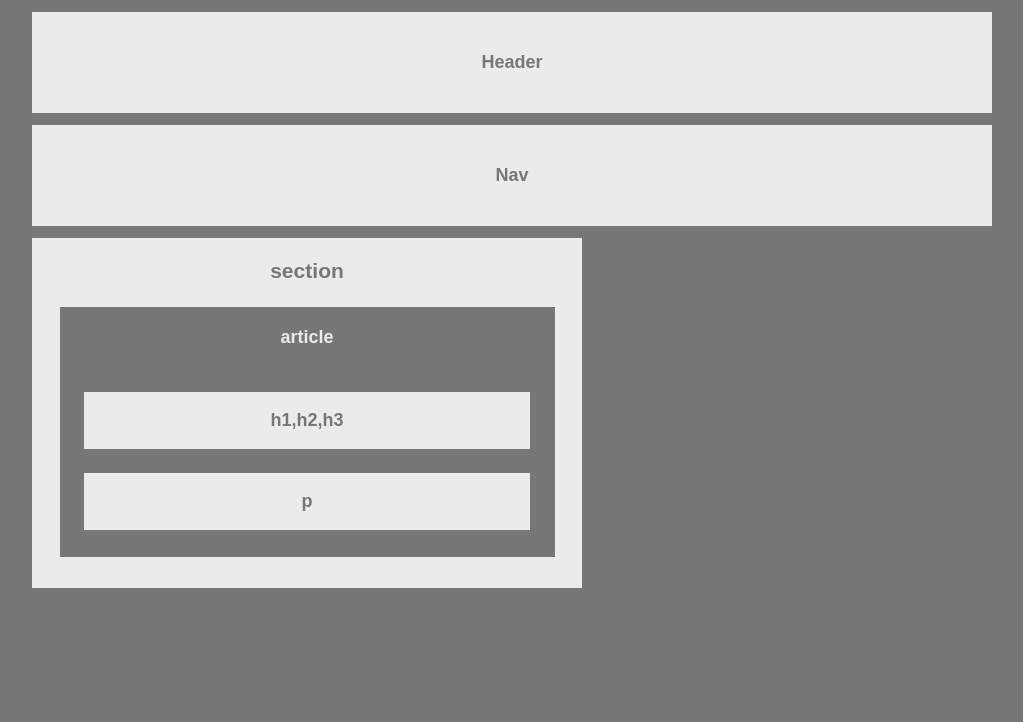
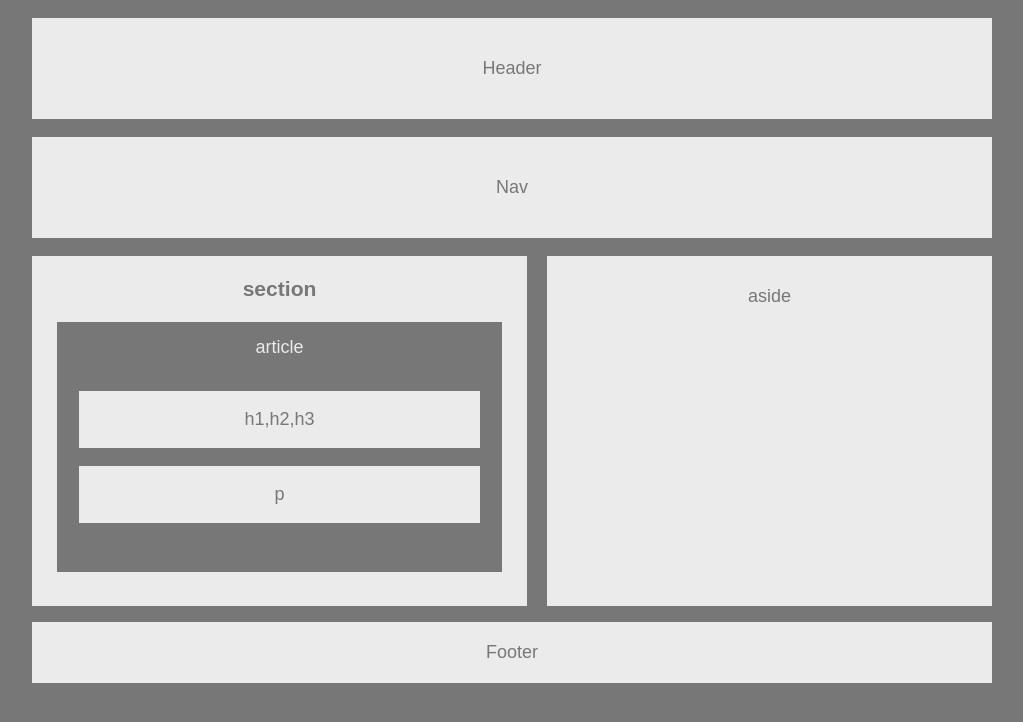
Before and after one commit to Chih-Chien-Lin/HW-Wireframe, a plain HTML site: page index.html in a window 1280 px wide. Shown: the whole page, without its empty margins (224-1247 px from the left). Drawn offline with Linux system fonts and the light colour scheme.

Commit message:
complete first version

```diff
--- a/index.html
+++ b/index.html
@@ -7,11 +7,13 @@
 <body class="body">
     <div>
         <!-- create Header -->
-        <h1 class = 'Header'>Header</h1>
+        <p class = 'header'>Header</p>
         <!-- create Nav -->
-        <h1 class = 'Nav'>Nav</h1>
+        <p class = 'nav'>Nav</p>
     </div>
-    <!-- here we start to work on Article -->
+
+    <!-- here starts to work on middle section -->
+    <div class="clearfix">
         <div class="box">
             <!-- create section -->
             <h3 class = 'Section'>section</h3>
@@ -19,15 +21,26 @@
             <!-- create box inside section -->
             <div class="innerbox">
                 <!-- create article  -->
-            <h4 class = 'article'>article</h4>
+                <p class = 'article'>article</p>
 
                 <!-- create headers -->
-            <h4 class = 'headers'>h1,h2,h3</h4>
+                <p class = 'headers'>h1,h2,h3</p>
 
                 <!-- create paragraph -->
-            <h4 class = 'p'>p</h4>
+                <p class = 'p'>p</p>
+            </div>
+        </div>
 
+        <!-- create aside -->
+        <div class='asidebox'>
+        <!-- why I cannot use <p></p> here? I dont even define aside -->
+        <aside class = 'aside'>aside</aside>
         </div>
+    </div>
+
+    <div>
+            <!-- create Footer -->
+            <p class = 'footer'>Footer</p>
     </div>
 </body>
 </html>
--- a/style.css
+++ b/style.css
@@ -8,14 +8,14 @@
     margin-right:20%;
 }
 
-.Header{
+.header{
     background-color:#ebebeb;
     font-size:18px;
     text-align: center;
     padding: 40px;
 }
 
-.Nav{
+.nav{
     background-color:#ebebeb;
     font-size: 18px;
     text-align: center;
@@ -24,8 +24,8 @@
 .box{
     background-color: #ebebeb;
     position: relative;
-    float:left;
-    width: 550px;
+    float: left;
+    width: 495px;
     height:350px;
     text-align: center;
     font-size: center;
@@ -37,13 +37,27 @@
     margin-right: 5%;
     height: 250px;
 }
+.asidebox{
+    float:left;
+    background-color:#ebebeb;
+    color: #777;
+    width: 445px;
+    height: 350px;
+    margin-left: 20px;
+    text-align: center;
+}
+.clearfix{
+    content: " ";
+    display: block;
+    clear: both;
+}
 
 .section{
     padding:5px;
 }
 
 .article{
-    padding: 20px;
+    padding: 15px;
 }
 
 .headers{
@@ -61,3 +75,16 @@
     margin-right: 5%;
     padding: 18px;
 }
+
+.aside{
+    padding: 30px;
+    font-size: 18px;
+}
+
+.footer{
+    margin-top: 40%;
+    background-color:#ebebeb;
+    font-size: 18px;
+    text-align: center;
+    padding: 20px;
+}
```
Lines whose indentation alone changed are shown as unchanged.
